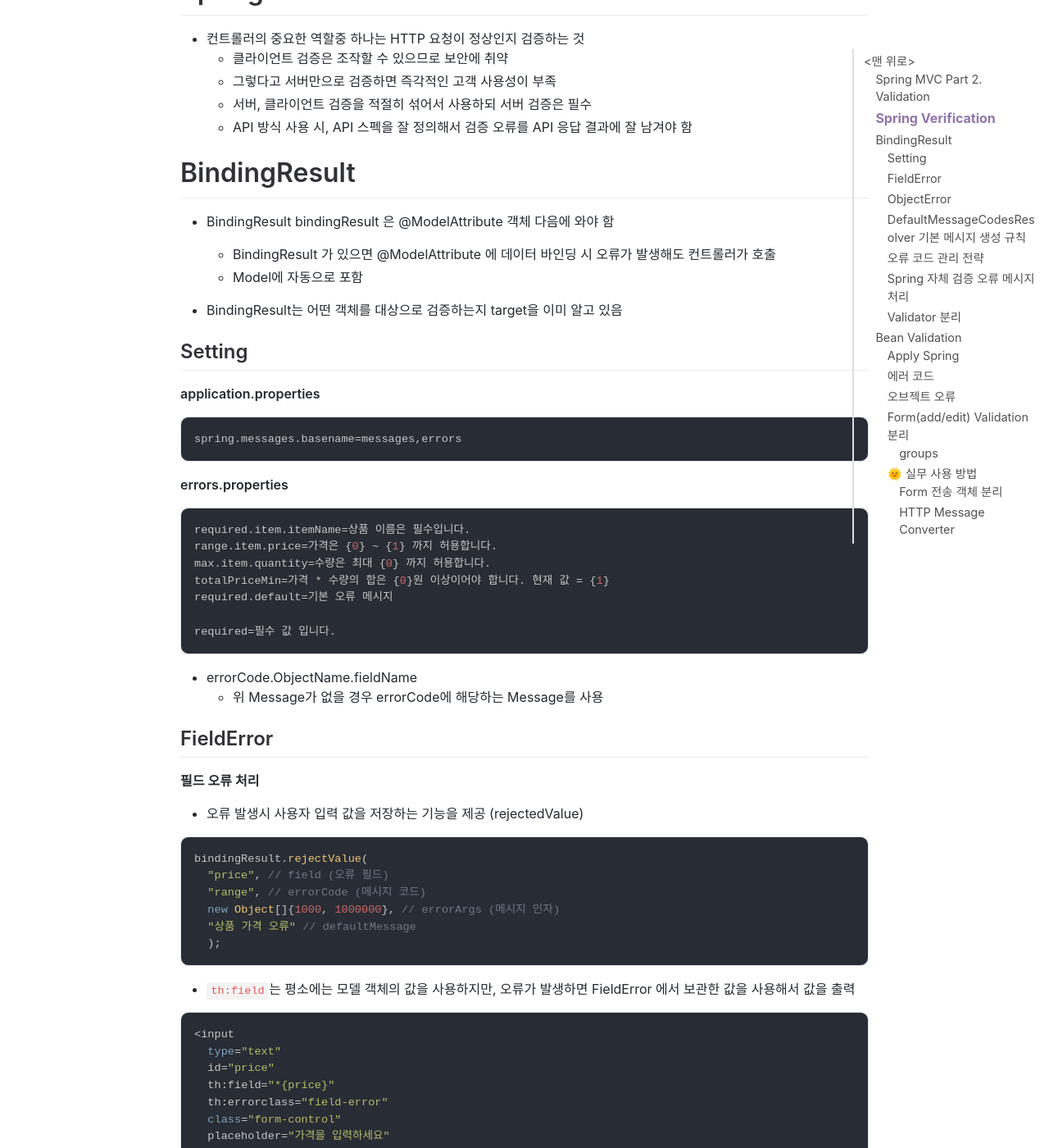
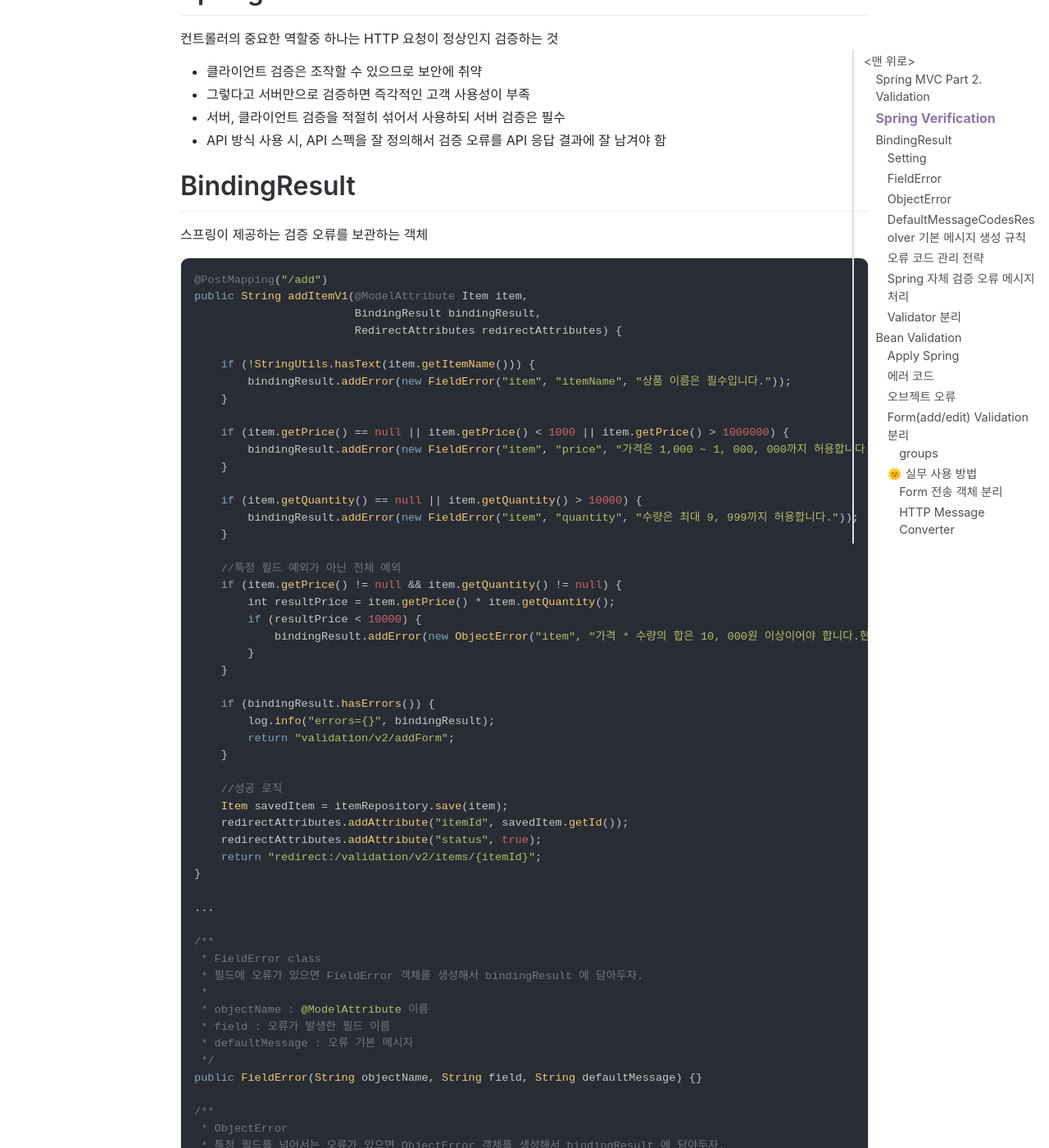
Before and after one commit to jihunparkme/jihunparkme.github.io, a Jekyll site: the page built from _posts/2021-10-12-Spring-MVC-Part2-Validation.md, in a window 1280 px wide and 1400 px high, scrolled down 866 px. Shown: the whole window at 82% size. Built offline with Jekyll 4.4.1, drawn with Linux system fonts in a browser that asks for light colours; nearby versions of some CDN libraries; comment, search, counter and statistics services are not loaded; some of the changed text lies outside the part shown.

Commit message:
[Conquest of Spring] BindingResult

````diff
--- a/_posts/2021-10-12-Spring-MVC-Part2-Validation.md
+++ b/_posts/2021-10-12-Spring-MVC-Part2-Validation.md
@@ -15,20 +15,90 @@ featured-img: spring_mvc_2
 
 # Spring Verification
 
-- 컨트롤러의 중요한 역할중 하나는 HTTP 요청이 정상인지 검증하는 것
-  - 클라이언트 검증은 조작할 수 있으므로 보안에 취약
-  - 그렇다고 서버만으로 검증하면 즉각적인 고객 사용성이 부족
-  - 서버, 클라이언트 검증을 적절히 섞어서 사용하되 서버 검증은 필수
-  - API 방식 사용 시, API 스펙을 잘 정의해서 검증 오류를 API 응답 결과에 잘 남겨야 함
+컨트롤러의 중요한 역할중 하나는 HTTP 요청이 정상인지 검증하는 것
+- 클라이언트 검증은 조작할 수 있으므로 보안에 취약
+- 그렇다고 서버만으로 검증하면 즉각적인 고객 사용성이 부족
+- 서버, 클라이언트 검증을 적절히 섞어서 사용하되 서버 검증은 필수
+- API 방식 사용 시, API 스펙을 잘 정의해서 검증 오류를 API 응답 결과에 잘 남겨야 함
 
 # BindingResult
 
-- BindingResult bindingResult 은 @ModelAttribute 객체 다음에 와야 함
+스프링이 제공하는 검증 오류를 보관하는 객체
 
-  - BindingResult 가 있으면 @ModelAttribute 에 데이터 바인딩 시 오류가 발생해도 컨트롤러가 호출
-  - Model에 자동으로 포함
+```java
+@PostMapping("/add")
+public String addItemV1(@ModelAttribute Item item,
+                        BindingResult bindingResult,
+                        RedirectAttributes redirectAttributes) {
 
-- BindingResult는 어떤 객체를 대상으로 검증하는지 target을 이미 알고 있음
+    if (!StringUtils.hasText(item.getItemName())) {
+        bindingResult.addError(new FieldError("item", "itemName", "상품 이름은 필수입니다."));
+    }
+
+    if (item.getPrice() == null || item.getPrice() < 1000 || item.getPrice() > 1000000) {
+        bindingResult.addError(new FieldError("item", "price", "가격은 1,000 ~ 1, 000, 000까지 허용합니다."));
+    }
+
+    if (item.getQuantity() == null || item.getQuantity() > 10000) {
+        bindingResult.addError(new FieldError("item", "quantity", "수량은 최대 9, 999까지 허용합니다."));
+    }
+
+    //특정 필드 예외가 아닌 전체 예외
+    if (item.getPrice() != null && item.getQuantity() != null) {
+        int resultPrice = item.getPrice() * item.getQuantity();
+        if (resultPrice < 10000) {
+            bindingResult.addError(new ObjectError("item", "가격 * 수량의 합은 10, 000원 이상이어야 합니다.현재 값 = " + resultPrice));
+        }
+    }
+
+    if (bindingResult.hasErrors()) {
+        log.info("errors={}", bindingResult);
+        return "validation/v2/addForm";
+    }
+
+    //성공 로직
+    Item savedItem = itemRepository.save(item);
+    redirectAttributes.addAttribute("itemId", savedItem.getId());
+    redirectAttributes.addAttribute("status", true);
+    return "redirect:/validation/v2/items/{itemId}";
+}
+
+...
+
+/**
+ * FieldError class
+ * 필드에 오류가 있으면 FieldError 객체를 생성해서 bindingResult 에 담아두자.
+ *
+ * objectName : @ModelAttribute 이름
+ * field : 오류가 발생한 필드 이름
+ * defaultMessage : 오류 기본 메시지
+ */
+public FieldError(String objectName, String field, String defaultMessage) {}
+
+/**
+ * ObjectError
+ * 특정 필드를 넘어서는 오류가 있으면 ObjectError 객체를 생성해서 bindingResult 에 담아두자.
+ *
+ * objectName : @ModelAttribute 의 이름
+  * defaultMessage : 오류 기본 메시지
+ */
+public ObjectError(String objectName, String defaultMessage) {}
+```
+
+`BindingResult`
+
+- @ModelAttribute 객체 다음 위치
+- BindingResult 가 있으면 @ModelAttribute 에 데이터 바인딩 시 오류가 발생해도 컨트롤러 호출
+  - BindingResult 가 없으면 400 오류 발생 후, 오류 페이지로 이동
+  - BindingResult 가 있으면 오류 정보(FieldError)를 BindingResult 에 담아서 컨트롤러 정상 호출
+- Model 에 자동으로 포함
+- 어떤 객체를 대상으로 검증하는지 타겟을 알고 있음
+
+
+
+
+
+
 
 ## Setting
 
````
